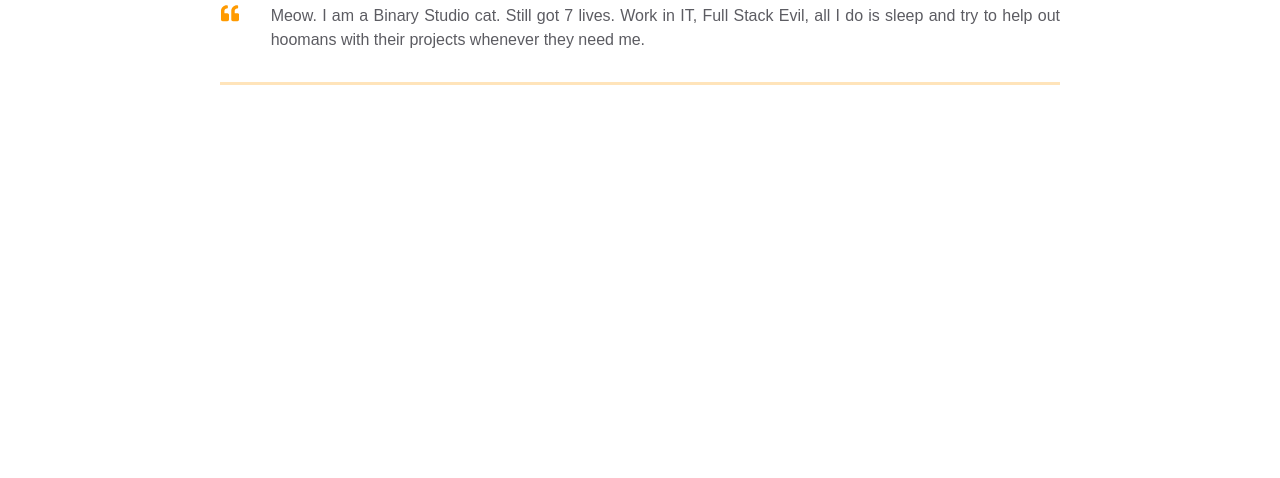
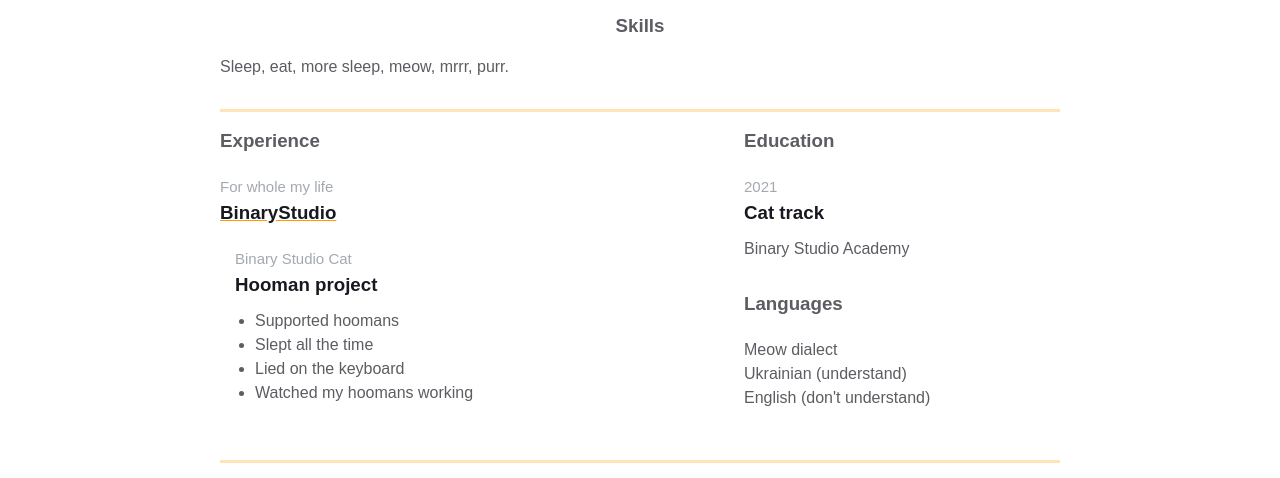
Before and after one commit to reydm-7166/bsa-homepage, a plain HTML site: page index.html in a window 1280 px wide. Shown: the part 515-993 px from the top of the page. Before the commit the page ends 800 px from the top, so only its background shows below. Drawn offline with Linux system fonts and the light colour scheme.

Commit message:
added additional details in the body

```diff
--- a/index.html
+++ b/index.html
@@ -21,12 +21,7 @@
                   <img class="contact-info__avatar" src="assets/bulcat.jpg" alt="Avatar">
                 </div>
 
-                <div class="contact-info__block"></div>
-              </div>
-            </div>
-          </div>
-        </div>
-    </main>
+                <div class="contact-info__block">
                     <a href="" rel="author" class="contact-info__item">
                         <div class="contact-info__item-icon-wrapper">
                           <svg class="contact-info__item-icon" xmlns="http://www.w3.org/2000/svg" viewBox="0 0 384 512">
@@ -49,6 +44,12 @@
                         <span>binary-studio</span>
                       </a>
 
+                </div>
+
+              </div>
+            </div>
+          </div>
+        </div>
         <div class="container">
             <div class="resume__block">
               <div class="intro">
@@ -68,6 +69,69 @@
             </div>
           </div>
 
+          <div class="container">
+            <div class="resume__block">
+              <div class="skills">
+                <h3 class="skills__header">Skills</h3>
+                <p class="skills__text">Sleep, eat, more sleep, meow, mrrr, purr. </p>
+              </div>
+            </div>
+          </div>
+
+          <div class="container">
+            <div class="resume__block">
+              <div class="main-info fh">
+
+                <div class="experiences">
+                    <h3 class="experiences__header">Experience</h3>
+                    <div class="experiences__company">
+                      <div class="experiences__company-header">
+                        <span class="experiences__company-header-durability">For whole my life</span>
+                        <h3 class="experiences__company-header-name">BinaryStudio</h3>
+                      </div>
+
+                      <div class="experiences__company-project">
+                        <span class="experiences__company-project-role">Binary Studio Cat</span>
+                        <h3 class="experiences__company-project-name">Hooman project</h3>
+                        <ul class="experiences__company-project-responsibilities">
+                          <li>Supported hoomans</li>
+                          <li>Slept all the time</li>
+                          <li>Lied on the keyboard</li>
+                          <li>Watched my hoomans working</li>
+                        </ul>
+                      </div>
+                    </div>
+                  </div>
+
+                  <div class="additional-info fv">
+                    <div class="additional-info__education">
+                      <h3 class="additional-info__education-header">Education</h3>
+                      <div class="additional-info__education-university">
+                        <span class="additional-info__education-university-durability">2021</span>
+                        <h3 class="additional-info__education-university-speciality">Cat track</h3>
+                        <p class="additional-info__education-university-name">Binary Studio Academy</p>
+                      </div>
+                    </div>
+
+                    <div class="additional-info__languages">
+                      <h3 class="additional-info__languages-header">Languages</h3>
+                      <p class="additional-info__languages-item">
+                        Meow dialect
+                      </p>
+                      <p class="additional-info__languages-item">
+                        Ukrainian (understand)
+                      </p>
+                      <p class="additional-info__languages-item">
+                        English (don't understand)
+                      </p>
+                    </div>
+                  </div>
+              </div>
+            </div>
+          </div>
+
+
+      </main>
 
   </body>
 </html>
```
Lines whose indentation alone changed are shown as unchanged.
